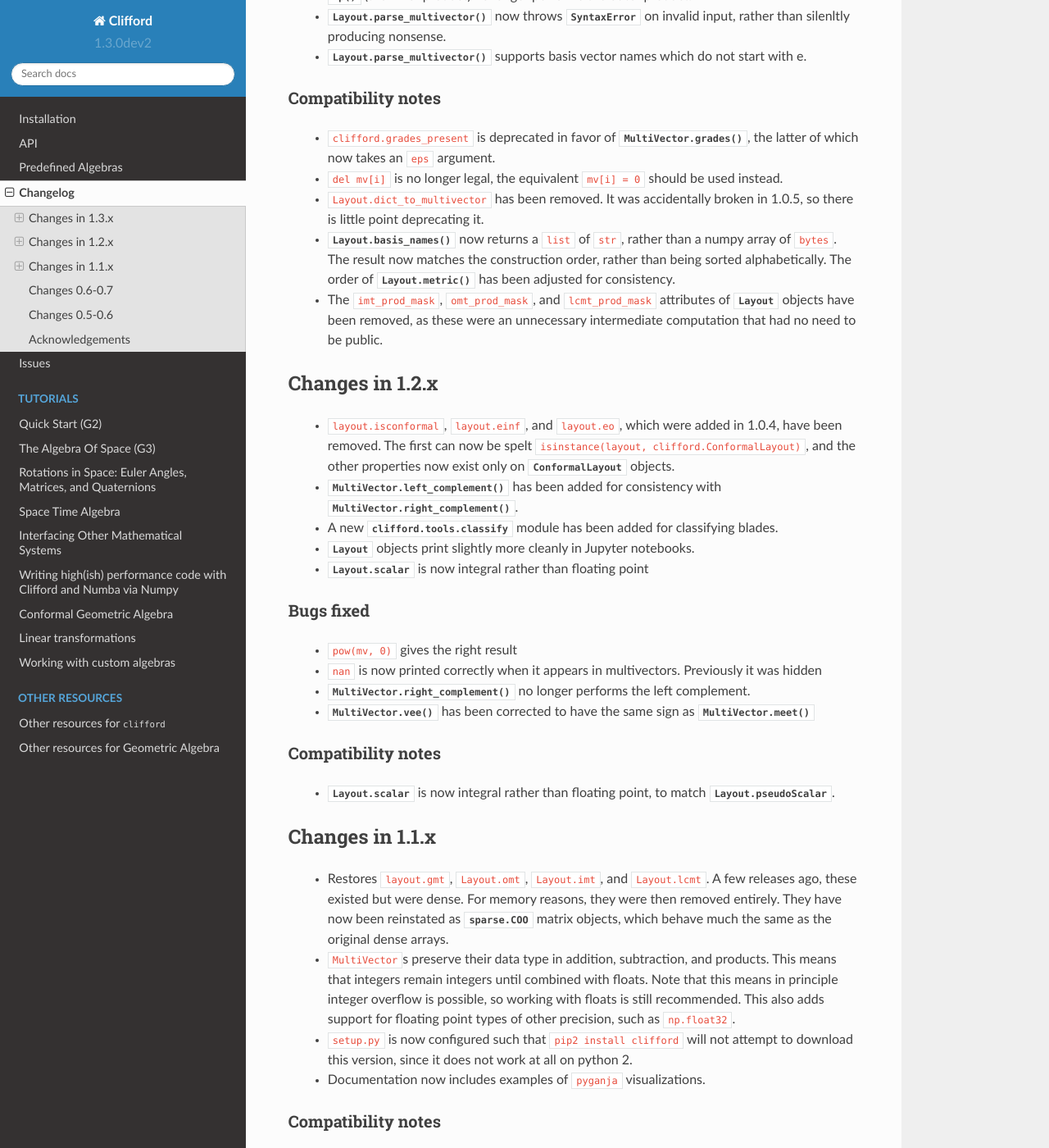
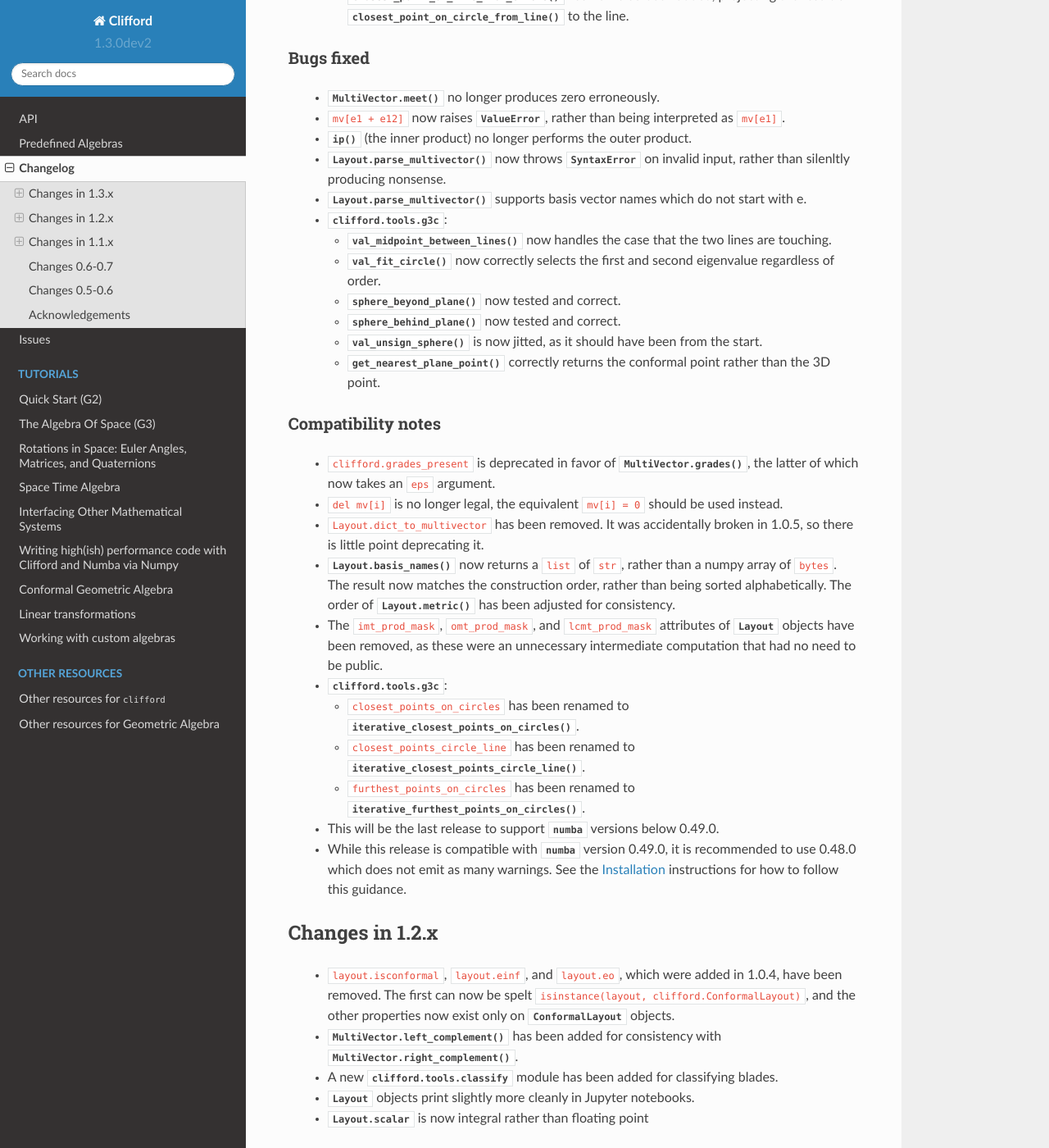
Before and after one commit to pygae/clifford, a Sphinx documentation site: the page built from docs/changelog.rst, in a window 1280 px wide and 1400 px high, scrolled down 602 px. Shown: the whole window at 82% size. Built offline with Sphinx 7.4.7 and the Read the Docs theme 2.0.0, drawn with Linux system fonts in a browser that asks for light colours; pages that are not in the unit, such as notebooks, are missing from menus; some of the changed text lies outside the part shown.

Commit message:
Update the release notes and docs (#320)
Some functions mentioned in the release notes were not previous emitted anywhere in the Sphinx, so autosummary entries have been added for those too.

This also adds versionadded entries for the new functions.

```diff
--- a/docs/changelog.rst
+++ b/docs/changelog.rst
@@ -19,6 +19,17 @@
    ``Cl(6)`` is 20\ |times| faster. This is achieved by deferring product JIT
    compilation until the product is used for the first time.
  * A new :mod:`clifford.transformations` module for linear transformations.
+ * Two new :doc:`predefined-algebras`, :mod:`clifford.dpga` and :mod:`clifford.dg3c`.
+ * Additional testing and assorted improvements for :mod:`clifford.tools.g3c`.
+ * :mod:`clifford.tools.g3c`:
+
+   * :func:`~clifford.tools.g3c.closest_point_on_circle_from_line` has now been implemented
+     roughly following the procedure described in Appendix A of
+     `Andreas Aristidou's PhD thesis <https://www.repository.cam.ac.uk/handle/1810/237554>`_.
+   * :func:`~clifford.tools.g3c.closest_point_on_line_from_circle` has now also been added,
+     projecting the result of :func:`~clifford.tools.g3c.closest_point_on_circle_from_line`
+     to the line.
+
 
 Bugs fixed
 ----------
@@ -31,6 +42,18 @@
    input, rather than silenltly producing nonsense.
  * :func:`Layout.parse_multivector` supports basis vector names which do not
    start with e.
+ * :mod:`clifford.tools.g3c`:
+
+   * :func:`~clifford.tools.g3c.val_midpoint_between_lines` now handles the case that
+     the two lines are touching.
+   * :func:`~clifford.tools.g3c.object_fitting.val_fit_circle` now correctly selects the first and
+     second eigenvalue regardless of order.
+   * :func:`~clifford.tools.g3c.sphere_beyond_plane` now tested and correct.
+   * :func:`~clifford.tools.g3c.sphere_behind_plane` now tested and correct.
+   * :func:`~clifford.tools.g3c.val_unsign_sphere` is now jitted, as it should have
+     been from the start.
+   * :func:`~clifford.tools.g3c.get_nearest_plane_point` correctly returns the conformal
+     point rather than the 3D point.
 
 Compatibility notes
 -------------------
@@ -46,6 +69,18 @@
  * The ``imt_prod_mask``, ``omt_prod_mask``, and ``lcmt_prod_mask`` attributes
    of :class:`Layout` objects have been removed, as these were an unnecessary
    intermediate computation that had no need to be public.
+ * :mod:`clifford.tools.g3c`:
+
+   * ``closest_points_on_circles`` has been renamed to
+     :func:`~clifford.tools.g3c.iterative_closest_points_on_circles`.
+   * ``closest_points_circle_line`` has been renamed to
+     :func:`~clifford.tools.g3c.iterative_closest_points_circle_line`.
+   * ``furthest_points_on_circles`` has been renamed to
+     :func:`~clifford.tools.g3c.iterative_furthest_points_on_circles`.
+ * This will be the last release to support :mod:`numba` versions below 0.49.0.
+ * While this release is compatible with :mod:`numba` version 0.49.0, it is
+   recommended to use 0.48.0 which does not emit as many warnings. See the
+   :doc:`installation` instructions for how to follow this guidance.
 
 
 Changes in 1.2.x
```
Also changed, not shown: docs/installation.rst (renamed from docs/Installation.rst), 2 other files.
